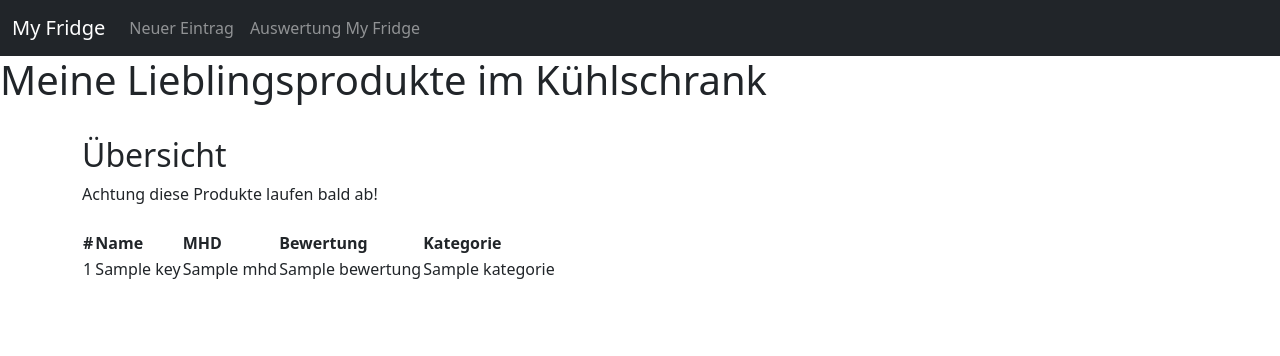
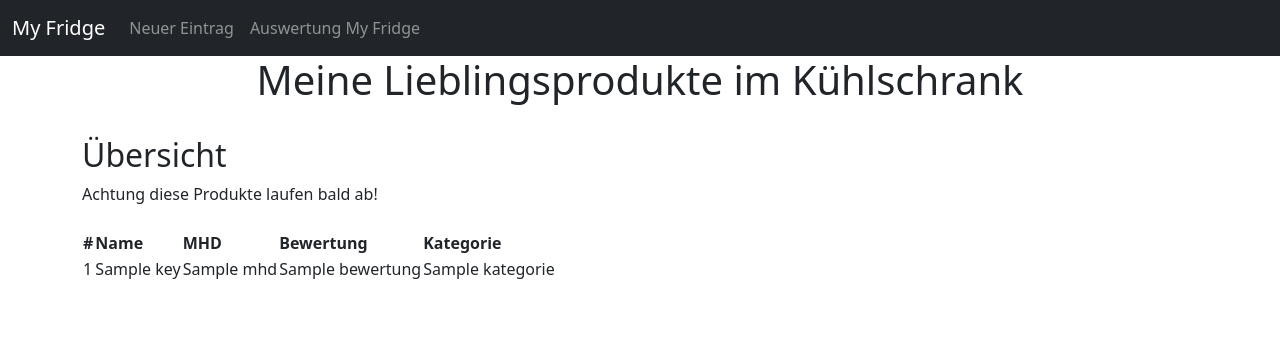
Before and after one commit to FijiCookie/my_fridge_project, a Flask app: template templates/statistik.html in a window 1280 px wide. Shown: the top 356 px of the page. Run offline with Flask 3, Linux system fonts and the light colour scheme; the template is opened without the code that fills it: most values are stand-ins (such as "Sample title", 1, 10 or a date in 2020); some libraries are stand-ins or nearby versions.

Commit message:
Commit again and again

```diff
--- a/templates/statistik.html
+++ b/templates/statistik.html
@@ -6,11 +6,17 @@
     <meta charset="UTF-8">
     <meta name="viewport" content="width=device-width, initial-scale=1">
     <title>Auswertung von "My Fridge"</title>
-<link href="https://cdn.jsdelivr.net/npm/bootstrap@5.3.0/dist/css/bootstrap.min.css" rel="stylesheet" integrity="sha384-9ndCyUaIbzAi2FUVXJi0CjmCapSmO7SnpJef0486qhLnuZ2cdeRhO02iuK6FUUVM" crossorigin="anonymous">
-  </head>
+    <link href="https://cdn.jsdelivr.net/npm/bootstrap@5.3.0/dist/css/bootstrap.min.css" rel="stylesheet" integrity="sha384-9ndCyUaIbzAi2FUVXJi0CjmCapSmO7SnpJef0486qhLnuZ2cdeRhO02iuK6FUUVM" crossorigin="anonymous">
+</head>
 <body>
- <h1>Meine Lieblingsprodukte im Kühlschrank</h1>
-  <div class="container">
+    <div class="container">
+        <div class="row">
+            <div class="col-12 text-center">
+                <h1>Meine Lieblingsprodukte im Kühlschrank</h1>
+            </div>
+        </div>
+    </div>
+    <div class="container">
         <br><h2>Übersicht</h2>
         <form method="POST">
             Achtung diese Produkte laufen bald ab!<br><br>
```
